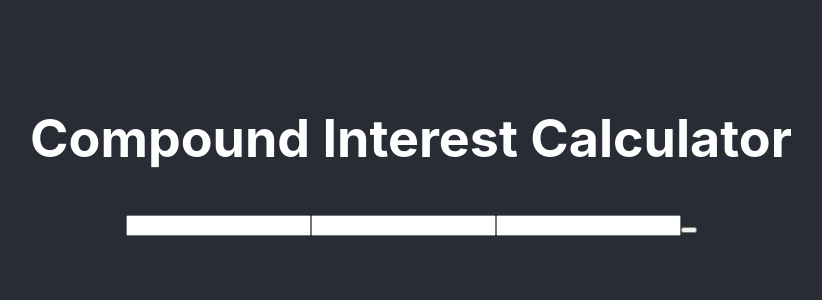
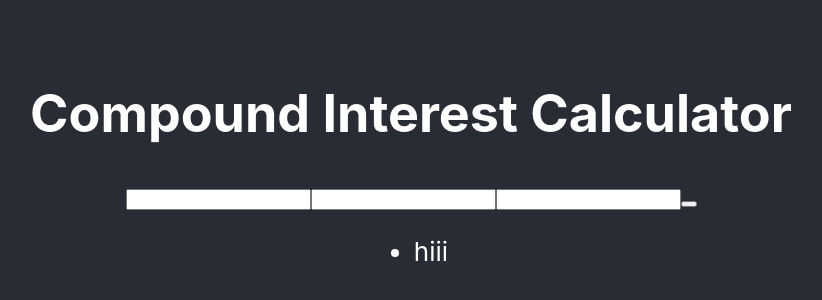
Before and after one commit to SiklodiDani/compound-interest-calculator, a React (Create React App) app: page / in a window 1280 px wide. Shown: the part 230-530 px from the top of the page, without its empty margins (229-1051 px from the left). Built offline with nearby package versions, Linux system fonts and the light colour scheme.

Commit message:
Added balance and balance list components
Used to display the data after the calculations are done

```diff
--- a/src/App.js
+++ b/src/App.js
@@ -2,13 +2,14 @@ import React, {useState} from "react";
 import './App.css';
 
 import Form from "./components/Form";
+import BalanceList from "./components/BalanceList";
 
 function App() {
 
   const [initialBalance, setInitialBalance] = useState();
   const [interestRate, setInterestRate] = useState();
   const [timePeriod, setTimePeriod] = useState();
-  const [balance, setBalance] = useState();
+  const [balance, setBalance] = useState([]);
 
   return (
 		<div className="App">
@@ -24,6 +25,9 @@ function App() {
           balance={balance}
           setBalance={setBalance}
 				/>
+        <BalanceList
+
+        />
 			</header>
 		</div>
 	);
--- /dev/null
+++ b/src/components/Balance.js
@@ -0,0 +1,11 @@
+import React from "react";
+
+const Balance = () => {
+    return(
+        <div>
+            <li>hiii</li>
+        </div>
+    )
+}
+
+export default Balance;
--- /dev/null
+++ b/src/components/BalanceList.js
@@ -0,0 +1,14 @@
+import React from "react";
+import Balance from "./Balance";
+
+const BalanceList = () => {
+	return (
+		<div>
+			<ul>
+				<Balance />
+			</ul>
+		</div>
+	);
+};
+
+export default BalanceList;
--- a/src/components/Form.js
+++ b/src/components/Form.js
@@ -4,7 +4,10 @@ const Form = ({initialBalance, setInitialBalance, interestRate, setInterestRate,
 
     const calculateAmount = (e) => {
         e.preventDefault();
-        setBalance(initialBalance*(Math.pow(1+interestRate,timePeriod)-1));
+        setBalance([
+            ...balance,
+			{month: timePeriod, interest: interestRate*initialBalance, totalInterest: interestRate*initialBalance, amount: initialBalance},
+        ]);
     }
 
     return (
@@ -13,7 +16,7 @@ const Form = ({initialBalance, setInitialBalance, interestRate, setInterestRate,
             <input type="number" value={interestRate} onChange={e => setInterestRate(+e.target.value)} />
             <input type="number" value={timePeriod} onChange={e => setTimePeriod(+e.target.value)} />
             <button onClick={calculateAmount} type="submit"/>
-            <h2>{balance}</h2>
+
         </form>
     );
 }
```
